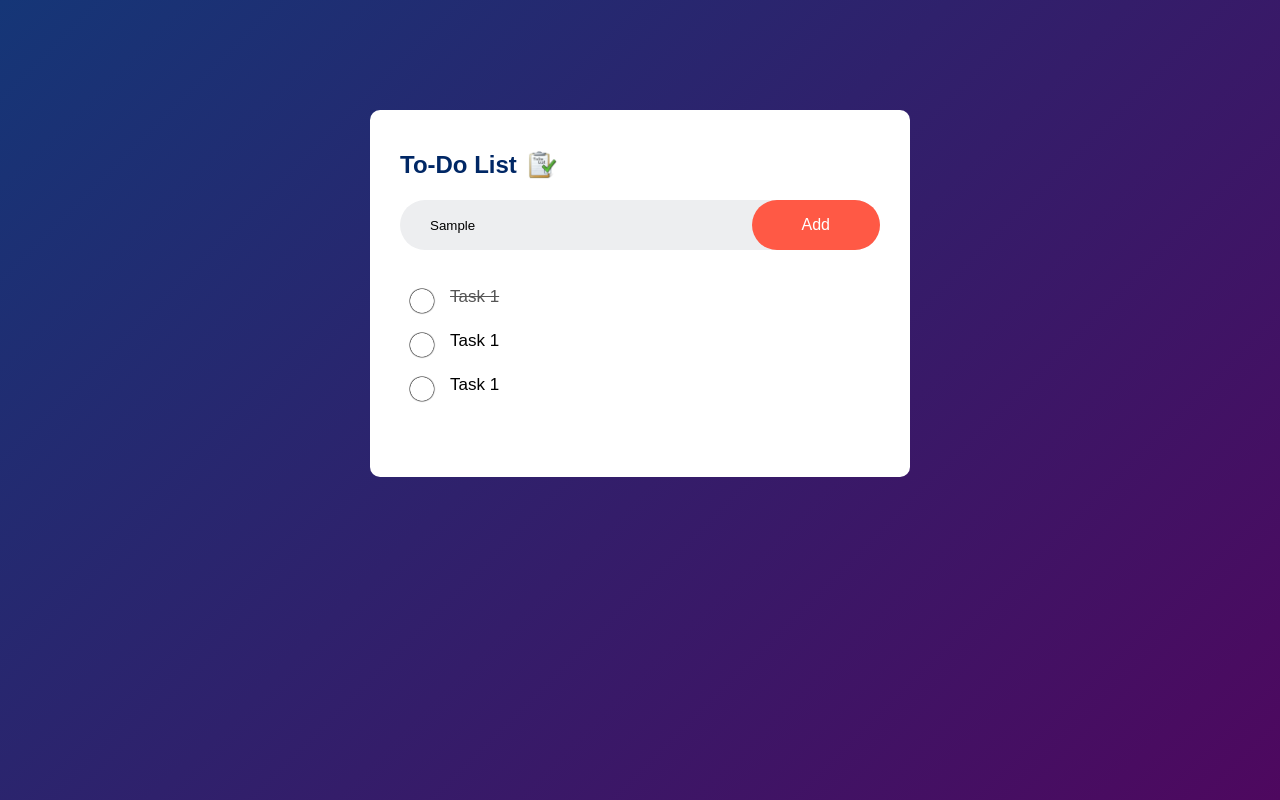
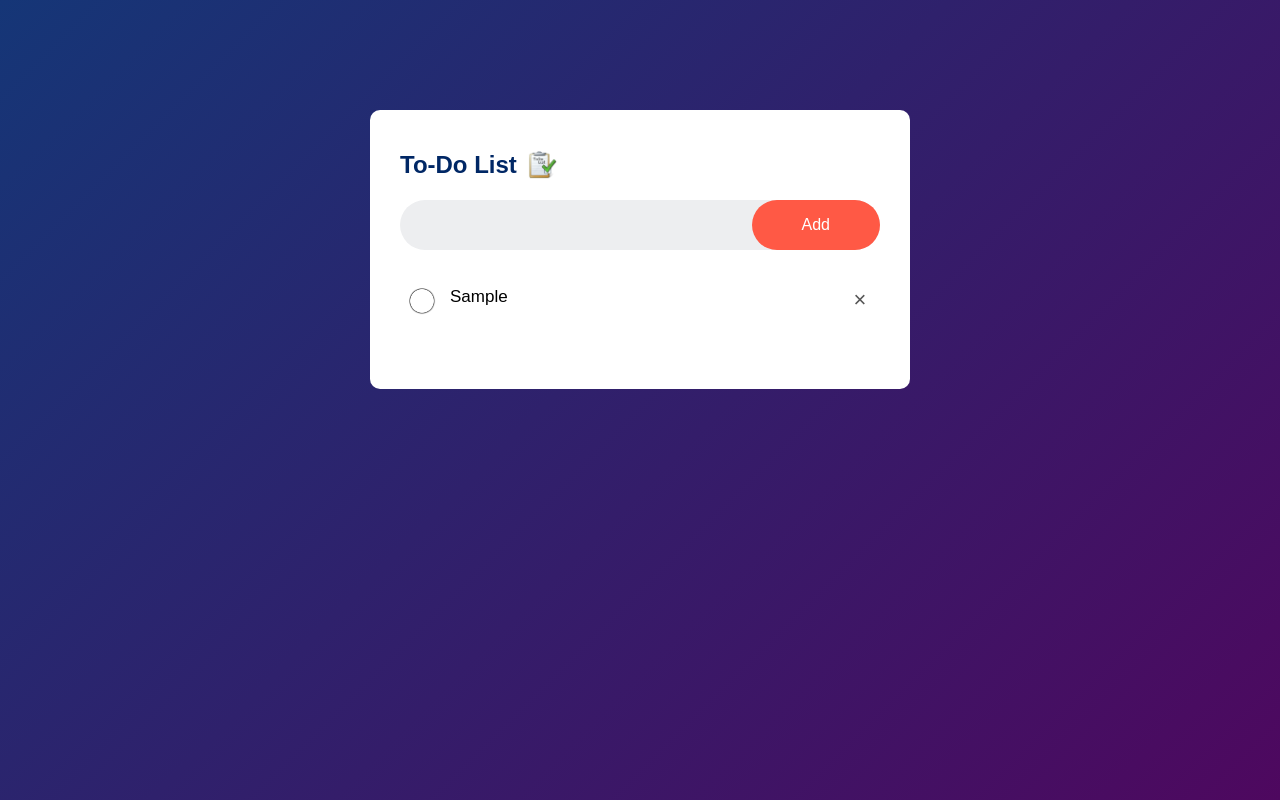
Before and after one commit to Hellobisrat/Todolist1, a plain HTML site: page index.html in a window 1280 px wide. Both pictures are taken after typing "Sample" into the empty fields and a click on the button "Add". Drawn offline with Linux system fonts and the light colour scheme.

Commit message:
Javascript added

```diff
--- a/index.html
+++ b/index.html
@@ -12,15 +12,13 @@
         <h2>To-Do List <img src='./images/todolist.jpg'></h2>
         <div class="row">
           <input type="text" id="input-box" placeholder="Add Your text">
-          <button>Add</button>
+          <button onclick="addTask()">Add</button>
         </div>
         <ul id="list-container">
-          <li class="checked">Task 1</li>
-          <li>Task 1</li>
-          <li>Task 1</li>
+
         </ul>
     </div>
   </div>
-
+  <script src="script.js"></script>
 </body>
 </html>
--- /dev/null
+++ b/script.js
@@ -0,0 +1,38 @@
+const inputBox = document.getElementById('input-box');
+const listContainer = document.getElementById('list-container');
+
+
+function addTask() {
+  if(inputBox.value===''){
+       alert("You must write something")
+  }
+  else {
+    let li = document.createElement('li')
+    li.innerHTML = inputBox.value
+    listContainer.appendChild(li)
+    let span = document.createElement('span')
+    span.innerHTML = "\u00d7"
+    li.appendChild(span)
+  }
+  inputBox.value=" "
+  SaveData();
+}
+
+listContainer.addEventListener('click',function(e){
+  if(e.target.tagName ==='LI'){
+    e.target.classList.toggle('checked')
+  }
+  else if(e.target.tagName === 'SPAN'){
+    e.target.parentElement.remove()
+  }
+},false)
+
+function SaveData() {
+  localStorage.setItem('data',listContainer.innerHTML)
+}
+
+function showTask() {
+  listContainer.innerHTML =localStorage.getItem('data')
+}
+
+showTask();
--- a/style.css
+++ b/style.css
@@ -89,3 +89,20 @@ ul li.checked ::before {
   text-decoration: line-through;
   background-image: url(images/checked.jpg);
 }
+
+ul li span {
+  position: absolute;
+  right: 0;
+  top: 5px;
+  width: 40px;
+  height: 40px;
+  font-size: 22px;
+  color:#555;
+  line-height: 40px;
+  text-align: center;
+  border-radius: 50%;
+}
+
+ul li span:hover{
+  background: #edeef0;
+}
```
Also changed, not shown: images/final picture.jpg (added), images/script.js (deleted).
